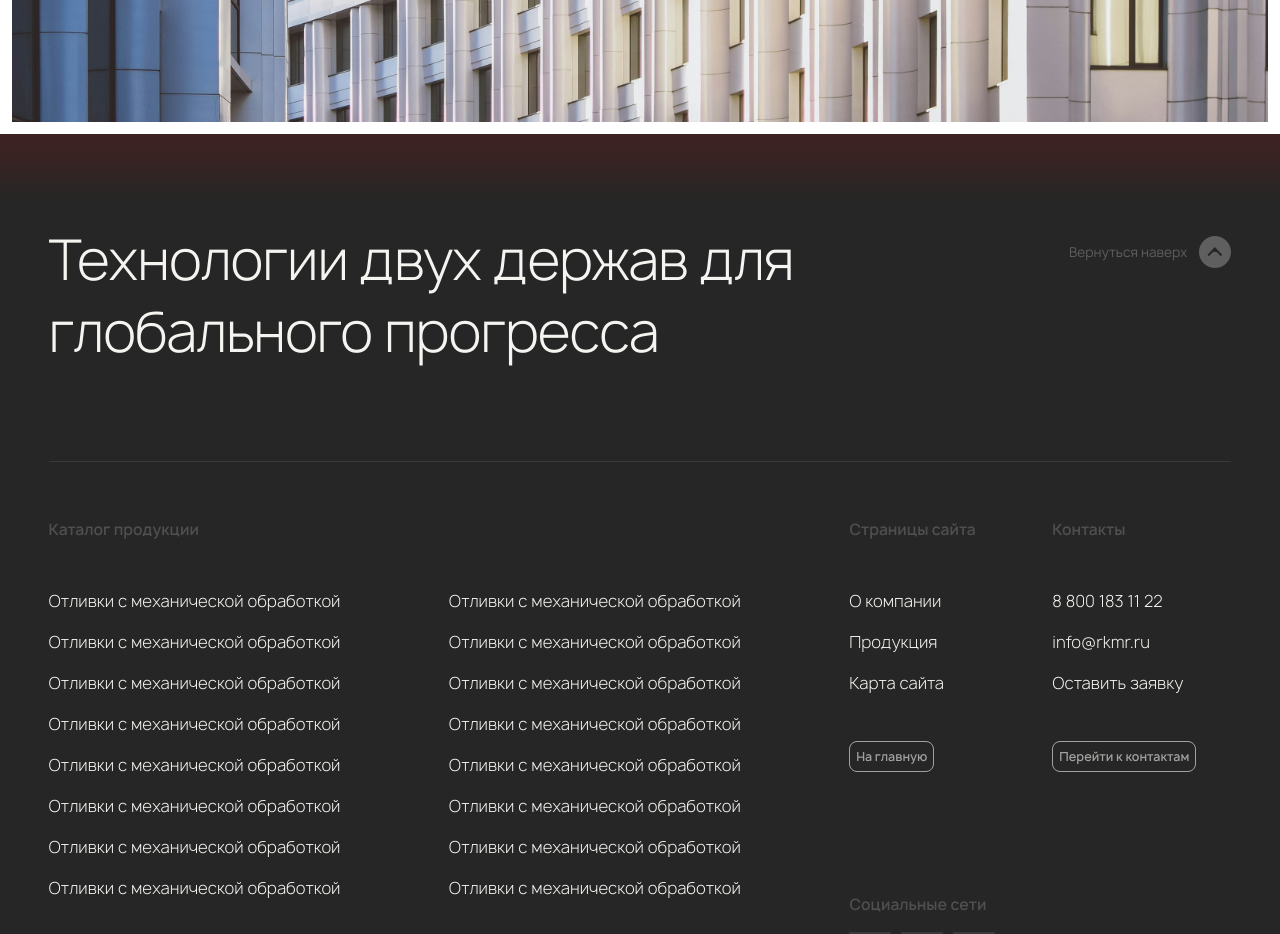
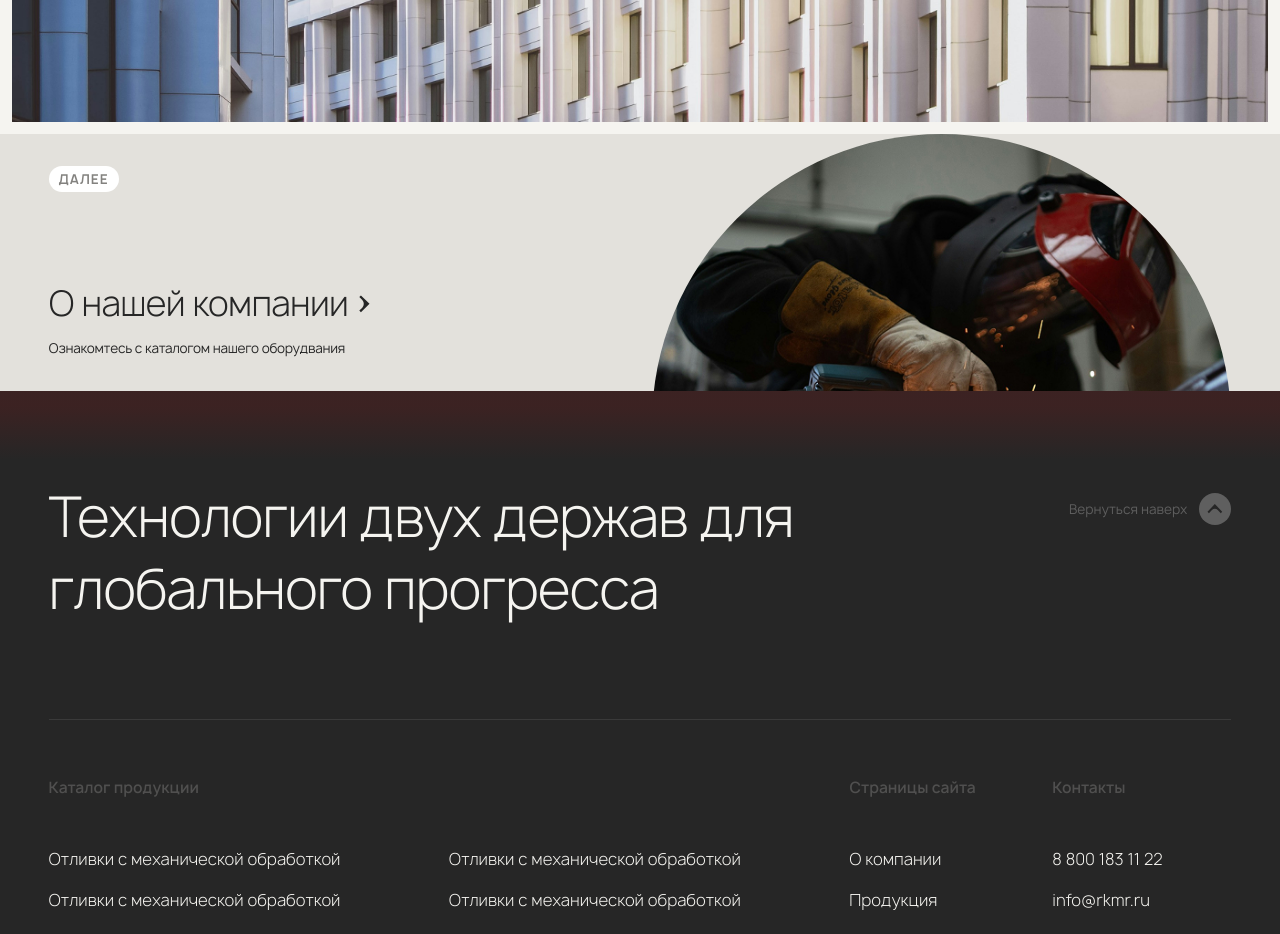
Before and after one commit to VarlakovAlexandr/RKMK, a website: page src/contacts.html in a window 1280 px wide. Shown: the part 1260-2194 px from the top of the page. Drawn offline with nearby package versions, Linux system fonts and the light colour scheme; files that its build step writes are made by us from their sources.

Commit message:
add bottom block

```diff
--- a/src/assets/scss/main.scss
+++ b/src/assets/scss/main.scss
@@ -100,6 +100,7 @@ body{
 	display: flex;
 	flex-direction: column;
 	min-height: 100vh;
+	background: var(--colors-background-primary);
 
 }
 
--- a/src/assets/scss/units/_contacts.scss
+++ b/src/assets/scss/units/_contacts.scss
@@ -55,3 +55,117 @@
         object-position: center;
     }
 }
+
+
+.content-block.contacts-next-block{
+    background: var(--colors-background-terriary);
+    padding-top: 32px;
+
+    padding-bottom: calc(50% + 42px);
+    position: relative;
+
+    @media (min-width: 540px){
+        padding-bottom: 0;
+        padding-top: 0px;
+    }
+}
+
+.cnb-content__img{
+    position: absolute;
+    bottom: 0;
+    left: 50%;
+    transform: translate(-50%, 50%);
+    border-radius: 50%;
+    object-fit: cover;
+    object-position: center;
+
+    width: 100vw;
+    aspect-ratio: 1 / 1;
+
+    @media (min-width: 540px){
+        width: 230px;
+        position: static;
+        transform: unset;
+    }
+
+    @media (min-width: 840px){
+        position: absolute;
+        width: calc(50% - 12px);
+        transform: translate(0, 0%);
+        left: unset;
+        bottom: unset;
+        top: 0;
+        right: 0;
+
+        max-width: 635px;
+    }
+}
+
+
+.cnb-content{
+    @media (min-width: 540px){
+        display: flex;
+        justify-content: space-between;
+    }
+
+    @media (min-width: 840px){
+        position: relative;
+    }
+}
+
+.cnb-content__text-content{
+    display: flex;
+    flex-direction: column;
+    align-items: flex-start;
+    row-gap: 32px;
+
+
+    @media (min-width: 540px){
+        padding: 32px 0;
+        justify-content: space-between;
+    }
+    @include calculateResponsiveProperty(745px, 1024px, 32px, 56px, row-gap);
+    @include calculateResponsiveProperty(1025px, 1800px, 56px, 140px, row-gap);
+    p{
+        font-family: var(--font-family);
+        font-weight: 400;
+        font-size: 11px;
+        color: var(--colors-type-primary);
+        letter-spacing: -0.02em;
+        @include calculateResponsiveProperty(350px, 744px, 11px, 13px, font-size);
+    }
+    a{
+        display: inline-flex;
+        align-items: center;
+        column-gap: 4px;
+
+        font-family: var(--font-family);
+        font-weight: 300;
+        font-size: 20px;
+        color: var(--colors-type-primary);
+        letter-spacing: -0.02em;
+
+
+
+        @include calculateResponsiveProperty(745px, 1024px, 20px, 34px, font-size);
+
+        svg{
+            flex-shrink: 0;
+
+            @include calculateResponsiveProperty(745px, 1024px, 16px, 24px, width);
+            @include calculateResponsiveProperty(745px, 1024px, 16px, 24px, height);
+        }
+
+
+        &:hover{
+            color: var(--colors-type-primary);;
+        }
+    }
+}
+
+.cnb-content__link-group{
+    display: flex;
+    flex-direction: column;
+    row-gap: 4px;
+    align-items: flex-start;
+}
--- a/src/assets/scss/units/_ui.scss
+++ b/src/assets/scss/units/_ui.scss
@@ -40,3 +40,20 @@
     }
 
 }
+
+
+.white-badge{
+    display: inline-flex;
+
+    font-family: var(--font-family);
+    font-weight: 700;
+    font-size: 11px;
+    letter-spacing: 0.06em;
+    text-transform: uppercase;
+    color: var(--colors-type-secondary);
+    padding: 2px 10px;
+    background: var(--colors-background-secondary);
+    border-radius: 50px;
+
+    @include calculateResponsiveProperty(350px, 744px, 11px, 13px, font-size);
+}
--- a/src/contacts.html
+++ b/src/contacts.html
@@ -98,6 +98,29 @@
             </div>
             <div class="contacts-banner">
                 <img src="assets/img/contacts/banner.jpg" alt="">
+            </div>
+
+            <div class="content-block contacts-next-block">
+                <div class="container">
+                    <div class="cnb-content">
+                        <div class="cnb-content__text-content">
+                            <span class="white-badge">Далее</span>
+
+
+                            <div class="cnb-content__link-group">
+                                <a href="about.html" >
+                                    О нашей компании
+                                    <svg width="16" height="17" viewBox="0 0 16 17" fill="none" xmlns="http://www.w3.org/2000/svg">
+                                        <path fill-rule="evenodd" clip-rule="evenodd" d="M5.82548 2.5L11.9041 8.38095L5.82548 14.2619L4.66602 13.1402L6.61377 11.2557C8.23871 9.68364 8.23871 7.07826 6.61377 5.50617L4.66602 3.62175L5.82548 2.5Z" fill="#262626" />
+                                    </svg>
+                                </a>
+                                <p>Ознакомтесь с каталогом нашего оборудвания</p>
+                            </div>
+
+                        </div>
+                        <img src="assets/img/contacts/decoration.jpg" alt="" class="cnb-content__img">
+                    </div>
+                </div>
             </div>
         </section>
 
```
Also changed, not shown: dist/assets/css/main.css, dist/assets/css/main.min.css, dist/assets/img/contacts/decoration.jpg (added), dist/contacts.html, src/assets/img/contacts/decoration.jpg (added).
